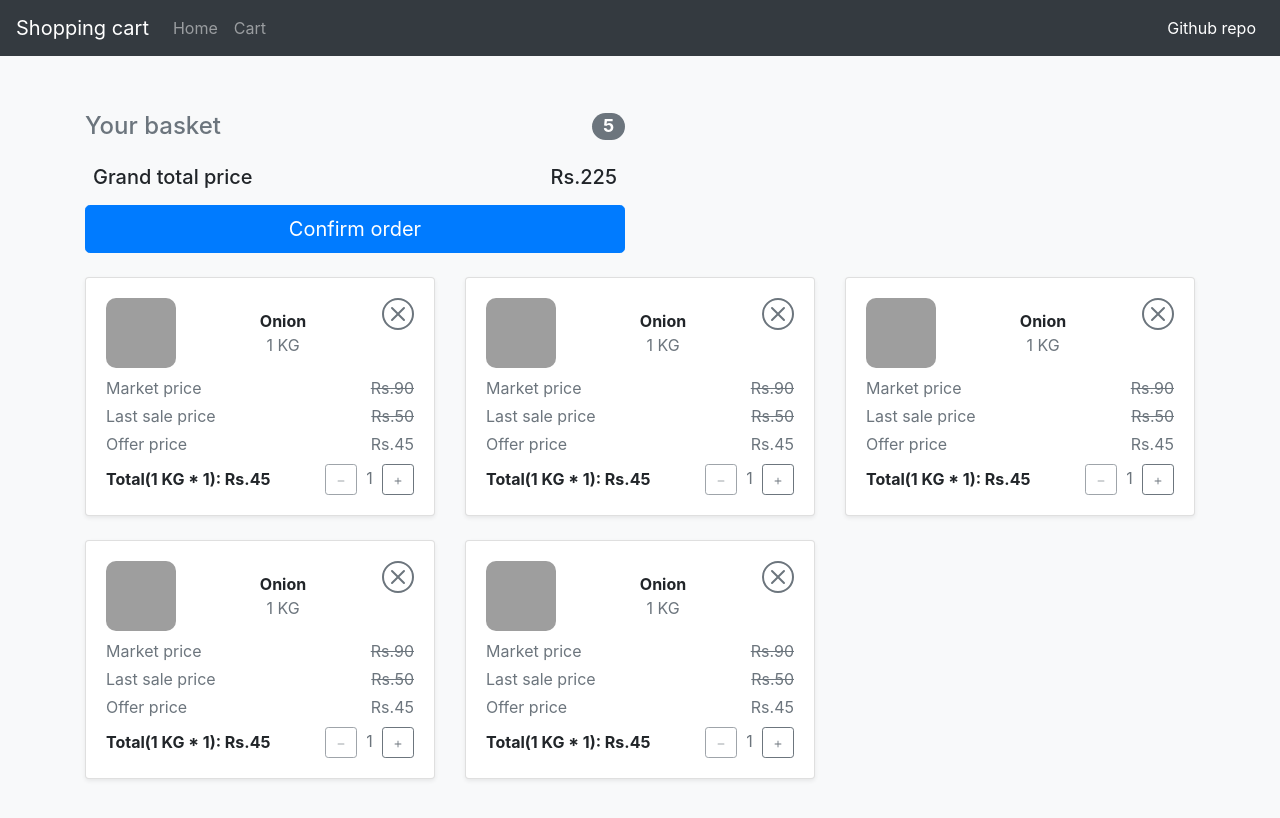
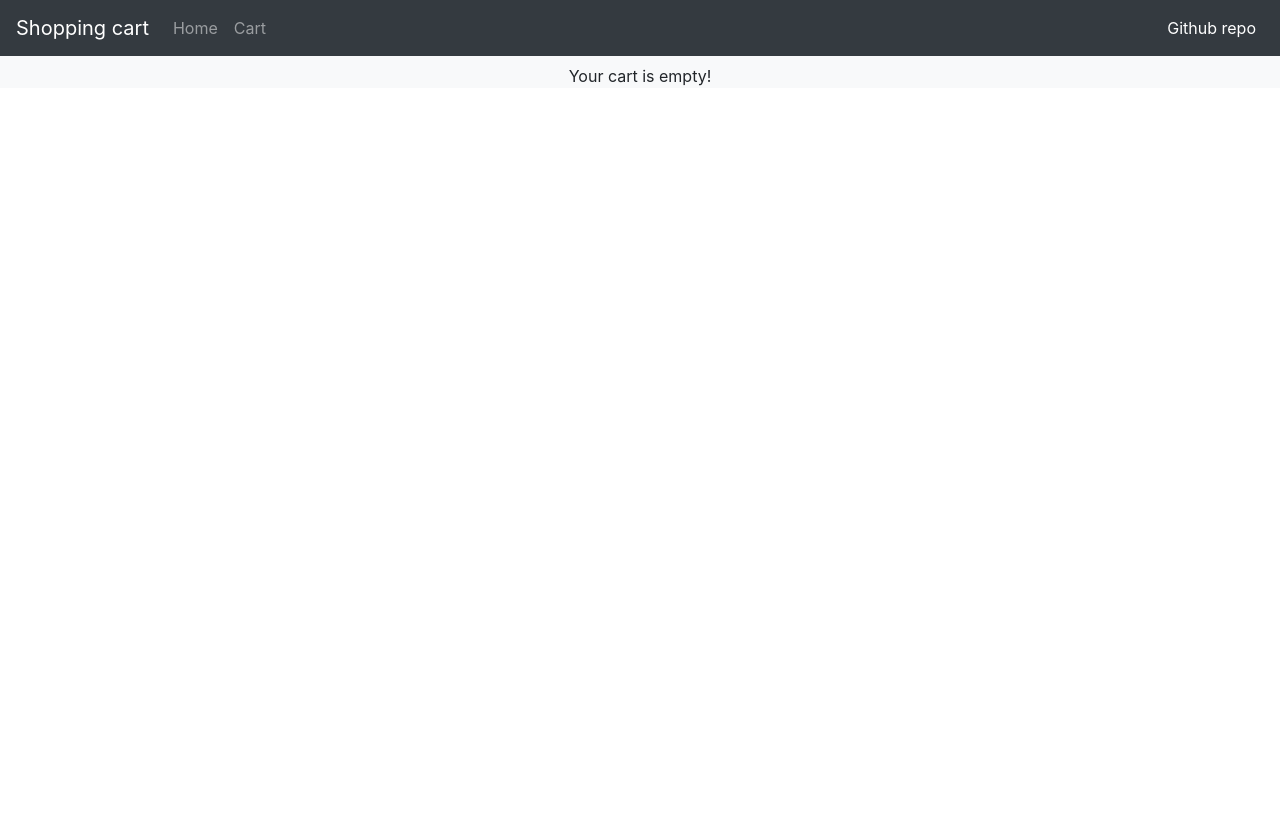
Before and after one commit to kumarandena/shoppingcart-ng-apr21, an Angular app: page /cart in a window 1280 px wide. Shown: the top 818 px of the page. Built offline with nearby package versions, Linux system fonts and the light colour scheme; grey boxes are pictures that could not be loaded.

Commit message:
cart component template & codebehind changes

```diff
--- a/src/app/cart/cart.component.html
+++ b/src/app/cart/cart.component.html
@@ -1,4 +1,4 @@
-<div class="album py-5 bg-light">
+<div class="album py-5 bg-light" *ngIf="productService.cartHasItems(); else emptyCart">
     <div class="container d-flex flex-column">
 
         <div class="row">
@@ -6,7 +6,7 @@
             <div class="col-md-6 order-md-2 mb-4">
                 <h4 class="d-flex justify-content-between align-items-center mb-3">
                     <span class="text-muted">Your basket</span>
-                    <span class="badge badge-secondary badge-pill"> {{products.length}} </span>
+                    <span class="badge badge-secondary badge-pill"> {{productService.noOfCartItems()}} </span>
                 </h4>
                 <div class="d-flex justify-content-between align-items-center p-2">
                     <h5>Grand total price</h5>
@@ -18,7 +18,8 @@
         </div>
 
         <div class="row">
-            <div class="col-md-4" *ngFor="let product of products">
+            <ng-container *ngFor="let product of productService.products; let i = index">
+            <div class="col-md-4" *ngIf="product.addToCart">
                 <div class="card mb-4 shadow-sm">
                     <div class="card-body">
                         <div class="d-flex flex-row align-items-center">
@@ -26,7 +27,7 @@
                                 <img class="p-img" [src]="product.img">
                             </div>
                             <div class="pl-2 flex-grow-1 text-center">
-                                <div class="bold-font">{{ product.name }}</div>
+                                <div class="bold-font">{{ product.name }} {{i+1}}</div>
                                 <div class="secondary-color">
                                     {{ product.quantity }} {{ product.metric }}
                                 </div>
@@ -80,7 +81,14 @@
                     </div>
                 </div>
             </div>
+            </ng-container>
         </div>
 
     </div>
 </div>
+
+<ng-template #emptyCart>
+    <div class="d-flex justify-content-center">
+        Your cart is empty!
+    </div>
+  </ng-template>
--- a/src/app/cart/cart.component.ts
+++ b/src/app/cart/cart.component.ts
@@ -1,16 +1,8 @@
 import { Component, OnInit } from '@angular/core';
 import { ChangeDetectorRef } from '@angular/core';
+import { Products } from '../core/products';
+import { ProductsService } from '../core/products.service';
 
-interface products {
-  name: string,
-  img: string,
-  metric: string,
-  quantity: number,
-  marketPrice: number,
-  lastSalePrice: number,
-  currentSalePrice: number,
-  count: number
-}
 @Component({
   selector: 'app-cart',
   templateUrl: './cart.component.html',
@@ -18,40 +10,23 @@ interface products {
 })
 export class CartComponent implements OnInit {
 
-  products: products[] = [];
-  defaultProducts: products[] = [
-    {
-      name: 'Onion',
-      img: 'https://picsum.photos/200',
-      metric: 'KG',
-      quantity: 1,
-      marketPrice: 90,
-      lastSalePrice: 50,
-      currentSalePrice: 45,
-      count: 1
-    }
-  ];
-
   constructor(
+    public productService: ProductsService,
     private cdr: ChangeDetectorRef
   ) { }
 
-  ngOnInit(): void {
-    for (let index = 0; index < 5; index++) {
-      this.products[index] = { ...this.defaultProducts[0] }
-    }
+  ngOnInit(): void {}
+
+  incrementCount(product: Products) {
+    this.productService.incrementCount(product)
   }
 
-  incrementCount(product: products) {
-    return product.count++;
+  decrementCount(product: Products) {
+    this.productService.decrementCount(product)
   }
 
-  decrementCount(product: products) {
-    return product.count--;
-  }
-
-  get getGrandTotal() {
-    return this.products.map(i => i.currentSalePrice * i.count).reduce((acc, cur) => acc + cur);
+   get getGrandTotal() {
+    return this.productService.getGrandTotal()
   }
 
   ngAfterViewChecked(): void {
```
